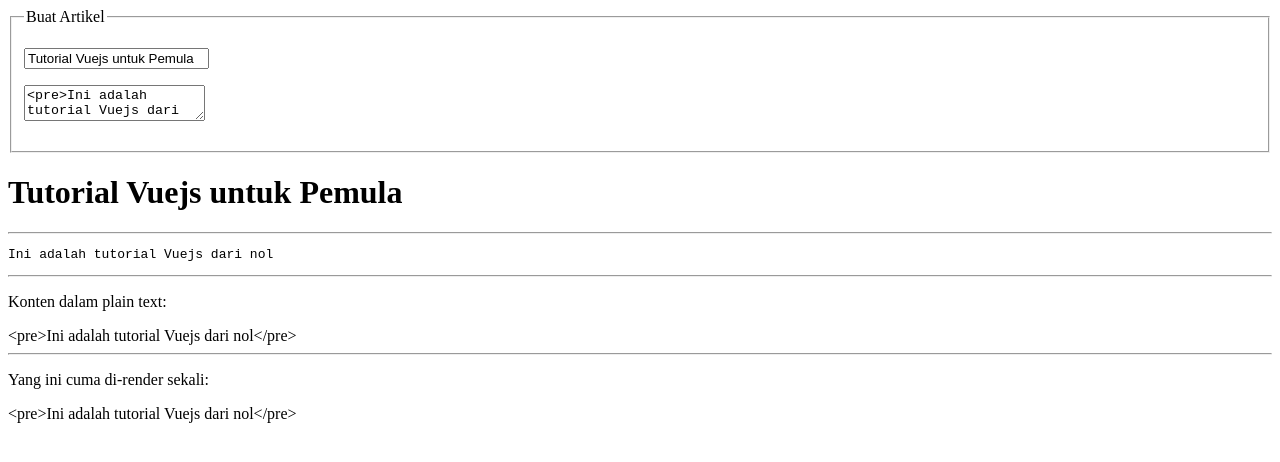
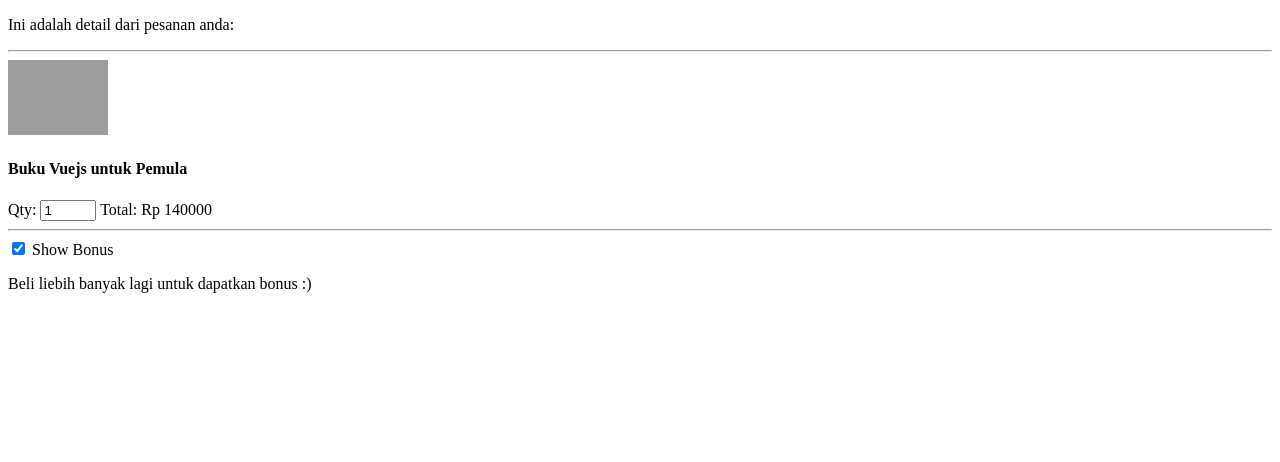
Before and after one commit to andri-dev/belajar-vue, a plain HTML site: page index.html in a window 1280 px wide. Drawn offline with nearby package versions, Linux system fonts and the light colour scheme; grey boxes are pictures that could not be loaded.

Commit message:
Direktif Conditional Rendering

```diff
--- a/index.html
+++ b/index.html
@@ -11,25 +11,31 @@
   <body>
     <!-- container DOM-->
     <div id="app">
-        <fieldset>
-          <legend>Buat Artikel</legend>
-          <p><input type="text" v-model:value="title" placeholder="judul artikel" /></p>
-          <p><textarea v-model:value="content"></textarea></p>
-        </fieldset>
+      <div class="order-detail">
+        <p>Ini adalah detail dari pesanan anda:</p>
+        <hr />
+        <img :src="cover" width="100" />
+        <h4>{{ name }}</h4>
+        Qty: <input type="number" v-model:value="qty" min="1" max="10" />
+        Total: Rp {{ price * qty }}
+      </div>
+      <hr />
+      <label
+        ><input type="checkbox" v-model:value="showBonus" /> Show Bonus</label
+      >
+      <div class="detail" v-if="showBonus">
+        <p v-if="qty >= 10">
+          Maaf kamu hanya boleh beli {{ qty }} aja yah.. soalnya kita gak punya
+          banyak stok
+        </p>
+        <p v-else-if="qty >= 5">Whoaa tukang borong nih!</p>
+        <p v-else-if="qty >= 2">
+          Selamat! Kamu dapat bonus, karena membeli {{ qty }} buku
+        </p>
+        <p v-else>Beli liebih banyak lagi untuk dapatkan bonus :)</p>
+      </div>
+    </div>
 
-        <div class="preview">
-          <h1 v-text="title"></h1>
-          <hr>
-          <div v-html="content"></div>
-          <hr>
-          <p>Konten dalam plain text:</p>
-          <div v-text="content"></div>
-          <hr>
-          <p>Yang ini cuma di-render sekali:</p>
-          <div v-once>{{ content }}</div>
-          </p>
-        </div>
-    </div>
     <!-- Load script.js -->
     <script src="./script.js"></script>
   </body>
--- a/script.js
+++ b/script.js
@@ -3,7 +3,10 @@
 const app = new Vue({
   el: '#app',
   data: {
-    title: 'Tutorial Vuejs untuk Pemula',
-    content: '<pre>Ini adalah tutorial Vuejs dari nol</pre>',
+    showBonus: true,
+    name: 'Buku Vuejs untuk Pemula',
+    cover: 'https://www.petanikode.com/img/buku/vuejs.png',
+    price: 140000,
+    qty: 1,
   },
 });
```
